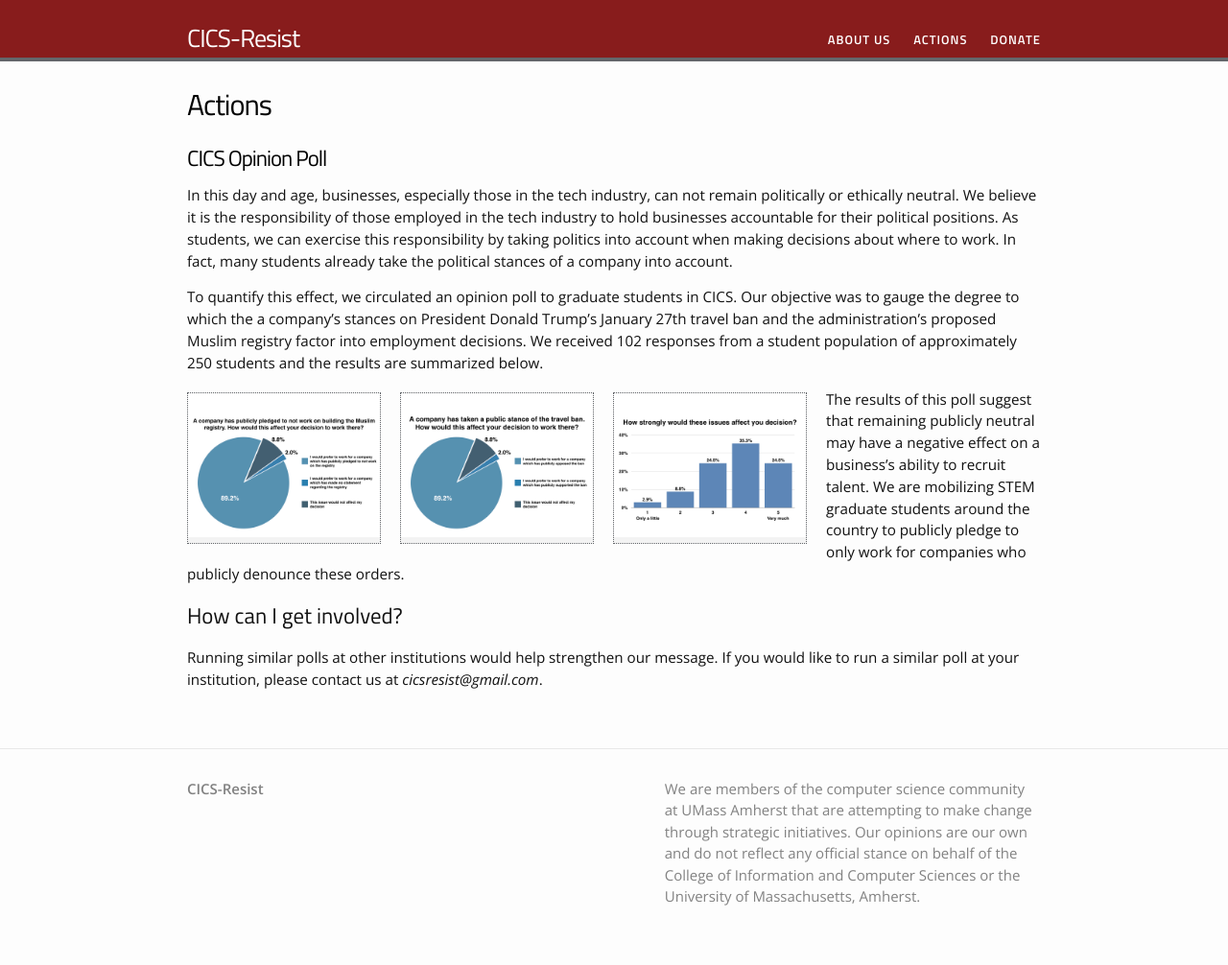
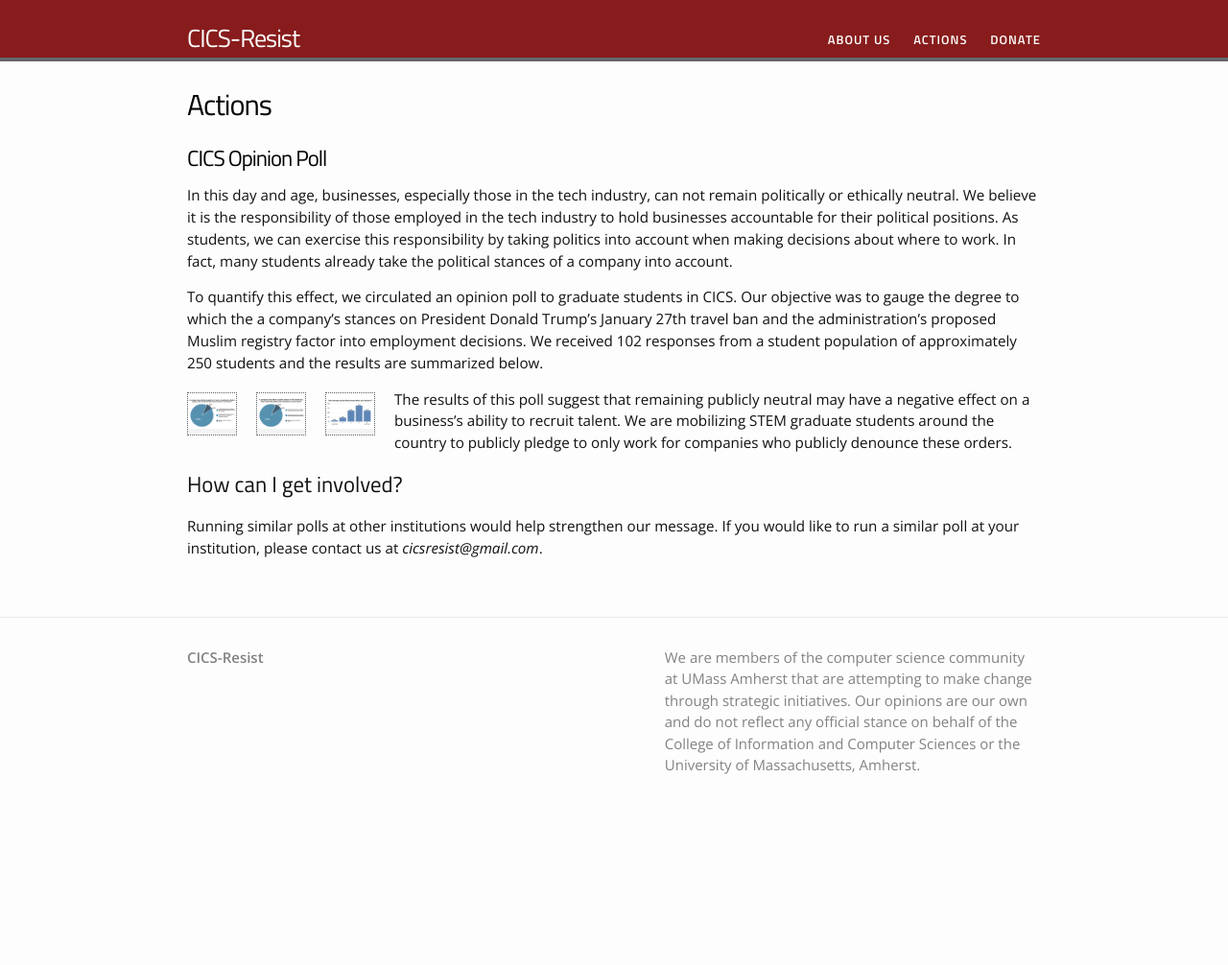
Before and after one commit to cics-resist/cics-resist.github.io, a Jekyll site: the page built from actions.md, in a window 1280 px wide. Shown: the whole page at 96% size. Built offline with Jekyll 4.4.1, drawn with Linux system fonts in a browser that asks for light colours; after the commit the page ends 900 px from its top, so only the background shows below that.

Commit message:
adjusted layout

```diff
--- a/actions.md
+++ b/actions.md
@@ -10,9 +10,9 @@ In this day and age, businesses, especially those in the tech industry, can not
 
 To quantify this effect, we circulated an opinion poll to graduate students in CICS. Our objective was to gauge the degree to which the a company's stances on President Donald Trump's January 27th travel ban and the administration's proposed Muslim registry factor into employment decisions. We received 102 responses from a student population of approximately 250 students and the results are summarized below.
 
-{% include image.html url="/images/poll_plots.001.jpeg"  width=200 align="left" %}
-{% include image.html url="/images/poll_plots.002.jpeg"  width=200 align="left" %}
-{% include image.html url="/images/poll_plots.003.jpeg"  width=200 align="left" %}
+{% include image.html url="/images/poll_plots.001.jpeg"  width=50 align="left" %}
+{% include image.html url="/images/poll_plots.002.jpeg"  width=50 align="left" %}
+{% include image.html url="/images/poll_plots.003.jpeg"  width=50 align="left" %}
 
 The results of this poll suggest that remaining publicly neutral may have a negative effect on a business's ability to recruit talent. We are mobilizing STEM graduate students around the country to publicly pledge to only work for companies who publicly denounce these orders.
 
```
